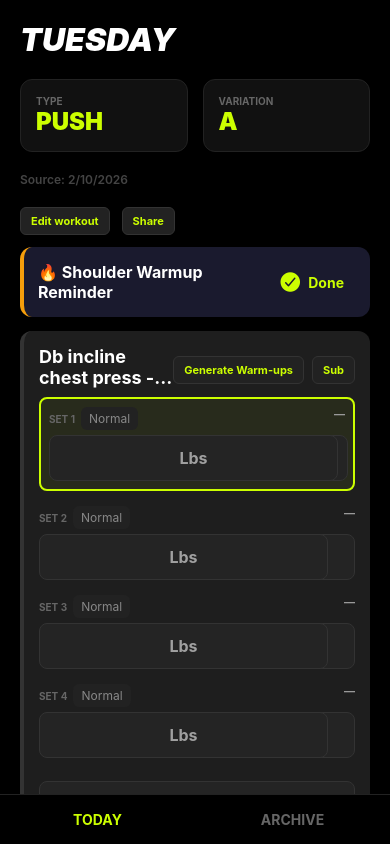
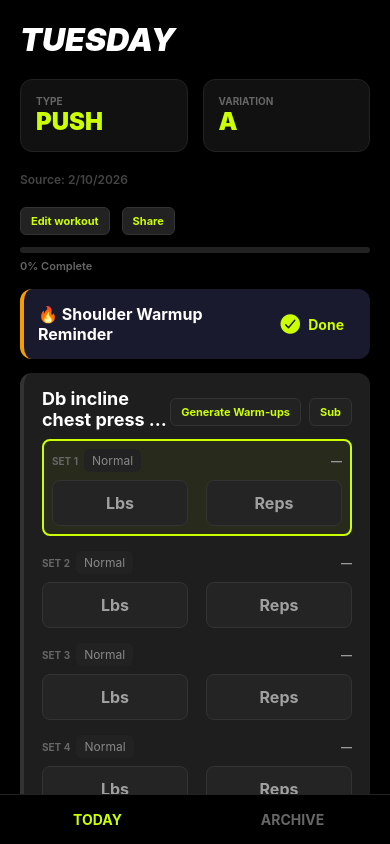
Before and after one commit to MedonisCARNEVALE/workout-tracker, a React Native app: screen / in a window 390 px wide. Built offline with nearby package versions, Linux system fonts and the light colour scheme.

Commit message:
Fix graph weight extraction and archive sort (newest first)

```diff
--- a/App.js
+++ b/App.js
@@ -528,6 +528,33 @@ const TodayScreen = ({ history, onFinish, initialType, initialVariation, overrid
     return null;
   }, [exercisesToShow, inputs, substitutions, subSetCount, injectedWarmups]);
 
+  const workoutProgress = useMemo(() => {
+    let total = 0;
+    let completed = 0;
+    exercisesToShow.forEach((item) => {
+      const isSubbed = !!substitutions[item.exercise];
+      const warmUpCount = (injectedWarmups[item.exercise] || []).length;
+      const workingSetCount = isSubbed ? (subSetCount[item.exercise] ?? 1) : (item.sets || []).length;
+      const effectiveSetIndices = Array.from({ length: warmUpCount + workingSetCount }, (_, i) => i);
+      effectiveSetIndices.forEach((setIdx) => {
+        total += 1;
+        const setMod = inputs[item.exercise]?.sets?.[setIdx]?.modifier ?? (item.sets || [])[setIdx - warmUpCount]?.modifier ?? null;
+        const isSpecial = setMod === 'drop' || setMod === 'negative';
+        const w = inputs[item.exercise]?.sets?.[setIdx]?.weight;
+        const r = inputs[item.exercise]?.sets?.[setIdx]?.reps;
+        const hasWeight = w != null && String(w).trim() !== '';
+        const hasReps = r != null && String(r).trim() !== '';
+        if (isSpecial) {
+          if (r === '✓') completed += 1;
+        } else {
+          if (hasWeight && hasReps) completed += 1;
+        }
+      });
+    });
+    const pct = total > 0 ? Math.round((completed / total) * 100) : 0;
+    return { total, completed, pct, isComplete: total > 0 && completed >= total };
+  }, [exercisesToShow, inputs, substitutions, subSetCount, injectedWarmups]);
+
   const [prSetKeys, setPrSetKeys] = useState({}); // { 'exerciseName-setIdx': true }
   const prSetKeysRef = useRef({});
   useEffect(() => { prSetKeysRef.current = prSetKeys; }, [prSetKeys]);
@@ -781,6 +808,15 @@ const TodayScreen = ({ history, onFinish, initialType, initialVariation, overrid
           >
             <Text style={styles.subBtnText}>Share</Text>
           </TouchableOpacity>
+        </View>
+
+        <View style={styles.progressBarContainer}>
+          <View style={[styles.progressBarTrack, workoutProgress.isComplete && styles.progressBarTrackComplete]}>
+            <View style={[styles.progressBarFill, { width: `${workoutProgress.pct}%` }, workoutProgress.isComplete && styles.progressBarFillComplete]} />
+          </View>
+          <Text style={[styles.progressBarText, workoutProgress.isComplete && styles.progressBarTextComplete]}>
+            {workoutProgress.isComplete ? 'Workout Finished! 🦍' : `${workoutProgress.pct}% Complete`}
+          </Text>
         </View>
 
         <Modal
@@ -1055,9 +1091,9 @@ const TodayScreen = ({ history, onFinish, initialType, initialVariation, overrid
                     ) : (
                       <>
                     {!isMarty && (
-                      <View style={{ flex: 1, position: 'relative', flexDirection: 'row', alignItems: 'center', gap: 6, paddingRight: showBWButton(item.exercise) ? 44 : 0 }}>
+                      <View style={styles.lbsInputWrapper}>
                         <TextInput
-                          style={[styles.dualInput, { flex: 1 }]}
+                          style={styles.dualInput}
                           placeholder="Lbs"
                           placeholderTextColor="#A0A0A0"
                           keyboardType="number-pad"
@@ -1072,8 +1108,9 @@ const TodayScreen = ({ history, onFinish, initialType, initialVariation, overrid
                         )}
                       </View>
                     )}
+                    <View style={styles.repsInputWrapper}>
                       <TextInput
-                      style={[styles.dualInput, isMarty && { flex: 1 }]}
+                        style={[styles.dualInput, isMarty && styles.dualInputFullWidth]}
                         placeholder={item.targetReps ? `Reps (${item.targetReps})` : 'Reps'}
                         placeholderTextColor="#A0A0A0"
                         keyboardType="number-pad"
@@ -1098,6 +1135,7 @@ const TodayScreen = ({ history, onFinish, initialType, initialVariation, overrid
                         }, 50);
                       }}
                     />
+                    </View>
                     </>
                     )}
                   </View>
@@ -1683,6 +1721,13 @@ const styles = StyleSheet.create({
   successUndoBtnText: { color: THEME.dim, fontSize: 14 },
   scroll: { padding: 20, paddingBottom: 100 },
   title: { color: '#fff', fontSize: 32, fontWeight: '900', fontStyle: 'italic', marginBottom: 20 },
+  progressBarContainer: { marginBottom: 16 },
+  progressBarTrack: { height: 6, backgroundColor: '#222', borderRadius: 3, overflow: 'hidden' },
+  progressBarTrackComplete: { backgroundColor: '#1a2a1a' },
+  progressBarFill: { height: '100%', backgroundColor: THEME.accent, borderRadius: 3 },
+  progressBarFillComplete: { backgroundColor: THEME.accent, shadowColor: THEME.accent, shadowOffset: { width: 0, height: 0 }, shadowOpacity: 0.6, shadowRadius: 6, elevation: 4 },
+  progressBarText: { color: '#666', fontSize: 11, fontWeight: '600', marginTop: 6 },
+  progressBarTextComplete: { color: THEME.accent, fontSize: 12, fontWeight: 'bold' },
   row: { flexDirection: 'row', gap: 15, marginBottom: 20 },
   cycleBtn: { flex: 1, backgroundColor: '#111', padding: 15, borderRadius: 12, borderWidth: 1, borderColor: '#222' },
   cycleLabel: { color: '#666', fontSize: 10, fontWeight: 'bold' },
@@ -1694,7 +1739,7 @@ const styles = StyleSheet.create({
   shoulderCardDoneText: { color: THEME.accent, fontSize: 14, fontWeight: 'bold' },
   generateWarmupsBtn: { paddingVertical: 6, paddingHorizontal: 10, borderRadius: 6, backgroundColor: '#222', borderWidth: 1, borderColor: '#333', marginRight: 8 },
   generateWarmupsBtnText: { color: THEME.accent, fontSize: 11, fontWeight: 'bold' },
-  exCard: { backgroundColor: '#1E1E1E', padding: 15, borderRadius: 12, marginBottom: 15, borderLeftWidth: 4, borderLeftColor: '#333' },
+  exCard: { backgroundColor: '#1E1E1E', paddingHorizontal: 18, paddingVertical: 15, borderRadius: 12, marginBottom: 15, borderLeftWidth: 4, borderLeftColor: '#333' },
   exCardInSuperset: { marginBottom: 0, borderLeftWidth: 0 },
   supersetGroup: { marginBottom: 15, borderLeftWidth: 6, borderLeftColor: THEME.accent, borderRadius: 12, overflow: 'hidden' },
   supersetTag: { color: THEME.accent, fontSize: 10, fontWeight: 'bold', letterSpacing: 1, marginBottom: 6, marginLeft: 15, marginTop: 10 },
@@ -1715,12 +1760,15 @@ const styles = StyleSheet.create({
   warmupSetLabel: { color: '#888', fontSize: 10 },
   prSetRow: { borderWidth: 2, borderColor: '#FFD700', borderRadius: 8, padding: 8, backgroundColor: 'rgba(255, 215, 0, 0.06)' },
   prBadge: { color: '#FFD700', fontSize: 11, fontWeight: 'bold' },
-  setLabelRow: { flexDirection: 'row', justifyContent: 'space-between', marginBottom: 5 },
+  setLabelRow: { flexDirection: 'row', justifyContent: 'space-between', alignItems: 'center', marginBottom: 8 },
   setNumber: { color: '#666', fontSize: 10, fontWeight: 'bold' },
   lastStats: { color: '#999', fontSize: 11, fontWeight: 'bold' },
   lastStatsOverload: { color: THEME.accent, fontSize: 11, fontWeight: 'bold' },
-  inputGroup: { flexDirection: 'row', gap: 10 },
-  dualInput: { flex: 1, backgroundColor: '#242424', color: '#fff', padding: 12, borderRadius: 8, textAlign: 'center', fontWeight: 'bold', borderWidth: 1, borderColor: '#333', fontSize: 16 },
+  inputGroup: { flexDirection: 'row', justifyContent: 'space-between', alignItems: 'stretch', gap: 10 },
+  lbsInputWrapper: { flex: 1, minWidth: 0, marginRight: 4, position: 'relative' },
+  repsInputWrapper: { flex: 1, minWidth: 0, marginLeft: 4 },
+  dualInput: { width: '100%', backgroundColor: '#242424', color: '#fff', paddingVertical: 12, paddingHorizontal: 12, borderRadius: 8, textAlign: 'center', textAlignVertical: 'center', fontWeight: 'bold', borderWidth: 1, borderColor: '#333', fontSize: 16 },
+  dualInputFullWidth: { flex: 1 },
   bwBadge: { position: 'absolute', right: 8, top: 10, backgroundColor: '#222', paddingHorizontal: 8, paddingVertical: 4, borderRadius: 4, borderWidth: 1, borderColor: '#333' },
   bwBadgeText: { color: '#CCFF00', fontSize: 10, fontWeight: '900' },
   bwBadgeActive: { backgroundColor: '#CCFF00', borderColor: '#CCFF00' },
```
Lines whose indentation alone changed are shown as unchanged.
